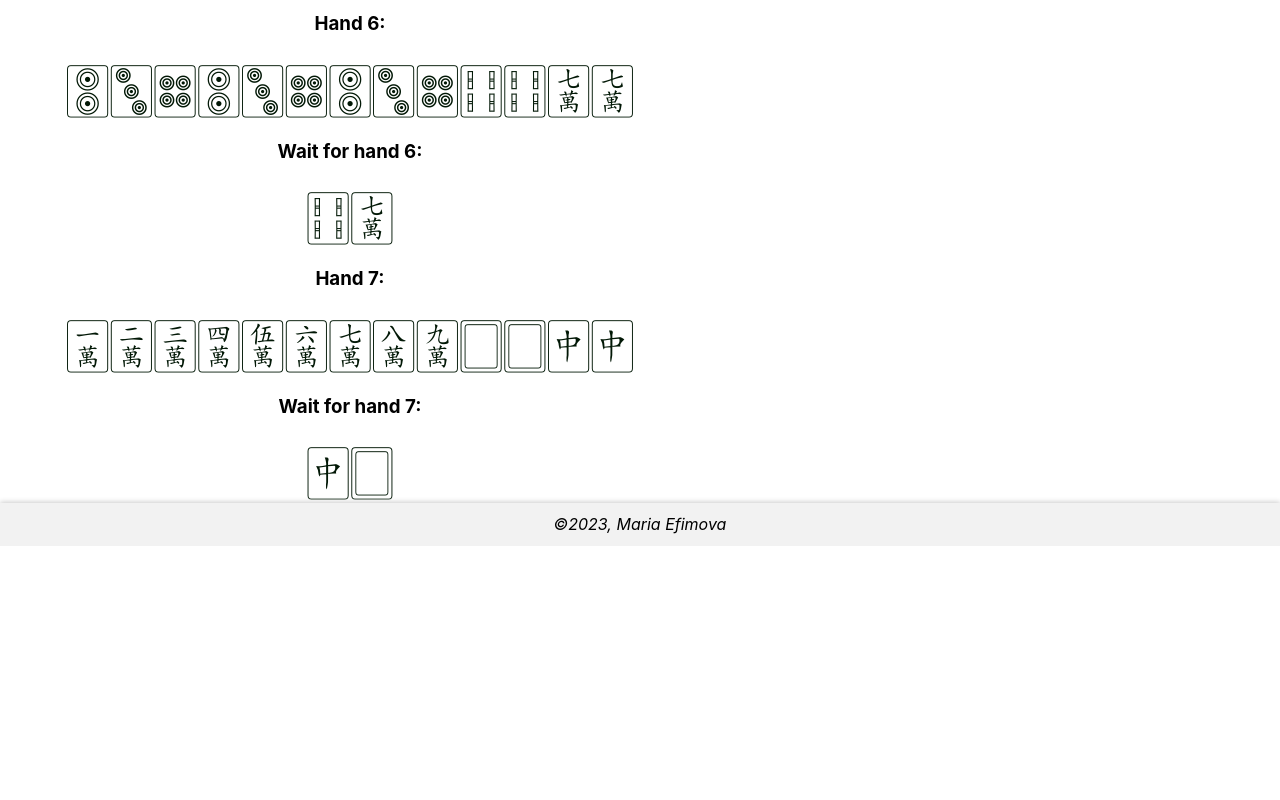
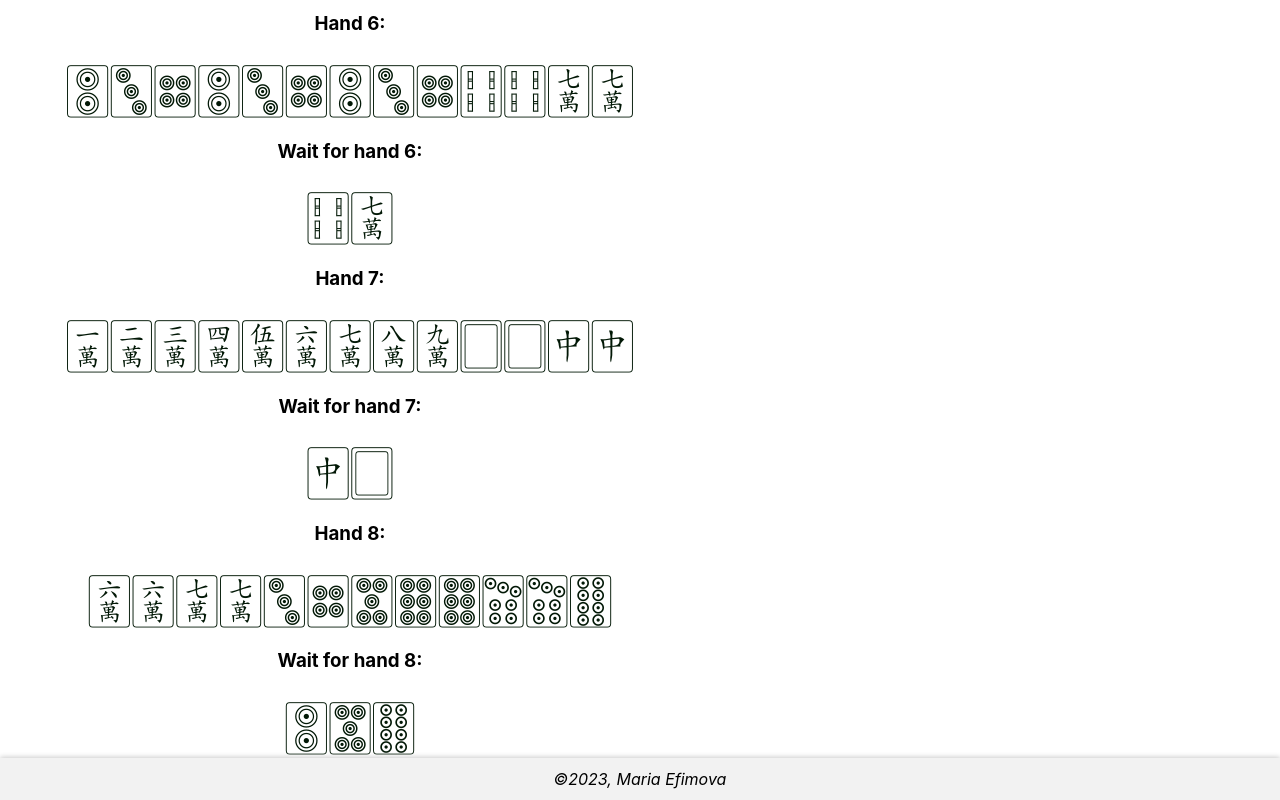
Before and after one commit to MarEf/machi_trainer, a React (Create React App) app: page /hands in a window 1280 px wide. Shown: the part 1415-2215 px from the top of the page. Before the commit the page ends 1961 px from the top, so only its background shows below. Built offline with nearby package versions, Linux system fonts and the light colour scheme; data requests are answered from the project's data file.

Commit message:
clear view after adding a hand

```diff
--- a/db.json
+++ b/db.json
@@ -169,6 +169,28 @@
         "xHAKU"
       ],
       "id": 7
+    },
+    {
+      "hand": [
+        "M6",
+        "M6",
+        "M7",
+        "M7",
+        "P3",
+        "P4",
+        "P5",
+        "P6",
+        "P6",
+        "P7",
+        "P7",
+        "P8"
+      ],
+      "wait": [
+        "P2",
+        "P5",
+        "P8"
+      ],
+      "id": 8
     }
   ]
 }
--- a/src/App.js
+++ b/src/App.js
@@ -46,7 +46,7 @@ function App() {
           <Route path="/" element={<Home />} />
           <Route path="/challenge" element={<Challenge hands={hands} setHands={setHands} tileSelect={tileSelect} setTileSelect={setTileSelect} selectedTiles={selectedTiles} handleTileSelection={handleTileSelection} tiles={tiles} />} />
           <Route path="/challenge/scrambled" element={<Challenge hands={hands} setHands={setHands} tileSelect={tileSelect} setTileSelect={setTileSelect} selectedTiles={selectedTiles} handleTileSelection={handleTileSelection} tiles={tiles} mode={"scrambled"} />} />
-          <Route path="/hands" element={<Hands hands={hands} setHands={setHands} tiles={tiles} tileSelect={tileSelect} handleTileSelection={handleTileSelection} selectedTiles={selectedTiles} />} />
+          <Route path="/hands" element={<Hands hands={hands} setHands={setHands} tiles={tiles} tileSelect={tileSelect} setTileSelect={setTileSelect} handleTileSelection={handleTileSelection} selectedTiles={selectedTiles} />} />
         </Routes>
 
         <div className='footer'>
--- a/src/components/Hands.js
+++ b/src/components/Hands.js
@@ -5,7 +5,7 @@ import Hand from "./Hand"
 import Tile from "./Tile"
 import "./Hands.css"
 
-const Hands = ({ hands, setHands, tiles, tileSelect, handleTileSelection, selectedTiles }) => {
+const Hands = ({ hands, setHands, tiles, tileSelect, setTileSelect, handleTileSelection, selectedTiles }) => {
     const [newHand, setNewHand] = useState(new Array())
 
     useEffect(() => {
@@ -30,7 +30,10 @@ const Hands = ({ hands, setHands, tiles, tileSelect, handleTileSelection, select
                 axios
                     .get("http://localhost:3001/hands/")
                     .then(response => {
-                        setHands(response.data)
+                        /* Reset old values for the next hand addition */
+                        setHands(response.data);
+                        setNewHand(new Array());
+                        setTileSelect(new Array(tiles.length).fill(false));
                     })
             )
     }
@@ -92,6 +95,7 @@ Hands.propTypes = {
     setHands: PropTypes.func.isRequired,
     tiles: PropTypes.array.isRequired,
     tileSelect: PropTypes.array.isRequired,
+    setTileSelect: PropTypes.func.isRequired,
     handleTileSelection: PropTypes.func.isRequired,
     selectedTiles: PropTypes.array.isRequired
 }
```
